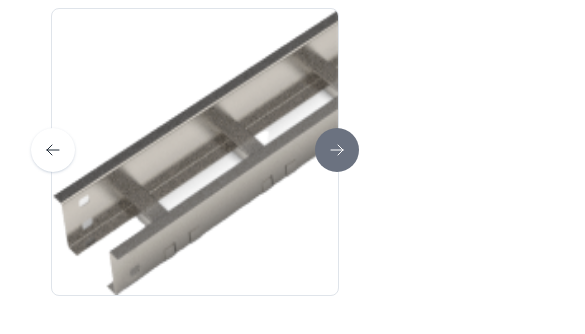
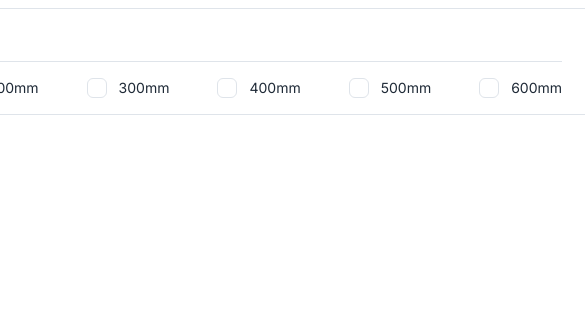
Before and after one commit to marcopdonoso/impromec-calculador, a Next.js app: page / in a window 390 px wide. Shown: the top 334 px of the page, 585 px wide, since content can reach past the window. Built offline with nearby package versions, Linux system fonts and the light colour scheme.

Commit message:
agrega responsividad a componente CheckboxList

```diff
--- a/src/app/page.tsx
+++ b/src/app/page.tsx
@@ -1,4 +1,5 @@
-import Carousel from '@/components/Carousel'
+'use client'
+import CheckboxList from '@/components/CheckboxList'
 
 const opciones = [
   { value: '1.5', text: '1.5 mm2' },
@@ -18,10 +19,20 @@ const images = [
   { src: '/img/escalerilla.png', alt: 'Escalerilla' },
 ]
 
+const options = ['100mm', '200mm', '300mm', '400mm', '500mm', '600mm']
+
 export default function Home() {
+  const handleOptionsChange = (selectedOptions: string[]) => {
+    console.log(selectedOptions)
+  }
+
   return (
     <div className="flex h-full flex-col items-center gap-3 px-3 py-2">
-      <Carousel images={images} />
+      <CheckboxList
+        legend="Ancho"
+        options={options}
+        onChange={handleOptionsChange}
+      />
     </div>
   )
 }
--- /dev/null
+++ b/src/components/CheckboxList.tsx
@@ -0,0 +1,62 @@
+'use client'
+import { CheckIcon } from '@heroicons/react/24/outline'
+import { useState } from 'react'
+
+interface CheckboxListProps {
+  legend: string
+  options: string[]
+  onChange?: (selectedOptions: string[]) => void
+}
+
+export default function CheckboxList({
+  legend,
+  options,
+  onChange,
+}: CheckboxListProps) {
+  const [checkedItems, setCheckedItems] = useState(
+    new Array(options.length).fill(false)
+  )
+
+  const handleCheckboxChange = (index: number) => {
+    const updatedCheckedItems = checkedItems.map((item, idx) =>
+      idx === index ? !item : item
+    )
+    setCheckedItems(updatedCheckedItems)
+
+    if (onChange) {
+      const selectedOptions = options.filter(
+        (_, idx) => updatedCheckedItems[idx]
+      )
+      onChange(selectedOptions)
+    }
+  }
+
+  return (
+    <fieldset className="flex w-80 flex-col rounded-lg border border-gray-input px-8 py-4 text-gray-text sm:w-[19vw] sm:min-w-max">
+      <h4 className="text-sm font-medium sm:text-lg sm:font-semibold">
+        {legend}
+      </h4>
+      <hr className="my-4 text-gray-input sm:-mx-8 sm:mb-8" />
+      <div className="flex gap-12 sm:flex-col sm:gap-4">
+        {options.map((option, index) => {
+          return (
+            <label
+              key={option}
+              className="relative flex items-center text-sm sm:text-base sm:font-medium"
+            >
+              <input
+                className="peer mr-3 size-5 appearance-none rounded-md border border-gray-input checked:border-green-success checked:bg-green-success"
+                type="checkbox"
+                name="option"
+                value={checkedItems[index]}
+                onChange={() => handleCheckboxChange(index)}
+              />
+              <CheckIcon className="absolute left-1 top-1 hidden w-3 stroke-2 text-gray-white peer-checked:block sm:top-1.5" />
+              {option}
+            </label>
+          )
+        })}
+      </div>
+    </fieldset>
+  )
+}
```
Also changed, not shown: src/components/NumberInput.tsx (deleted).
